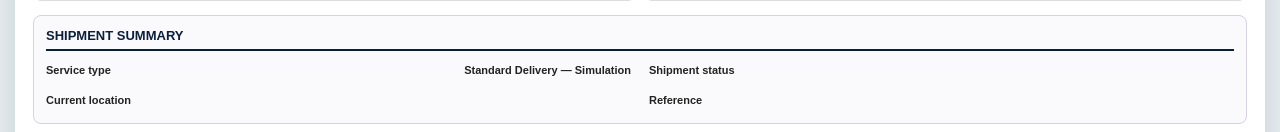
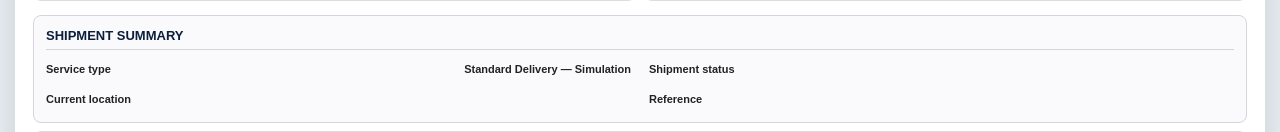
Before and after one commit to chukwuebukav031-dot/primevault, a Flask app: template delivery-tracker/templates/receipt.html in a window 1280 px wide. Shown: the part 529-661 px from the top of the page. Run offline with Flask 3, Linux system fonts and the light colour scheme; the template is opened without the code that fills it, so the values that code supplies are empty; some libraries are stand-ins or nearby versions.

Commit message:
Refine receipt section border

```diff
--- a/delivery-tracker/templates/receipt.html
+++ b/delivery-tracker/templates/receipt.html
@@ -534,7 +534,7 @@
     font-size: 13px;
     font-weight: 900;
     color: #0B1F3A;
-    border-bottom: 2px solid #0B1F3A;
+    border-bottom: 1px solid #d8d2df;
     padding-bottom: 6px;
     margin-bottom: 8px;
 }
```
